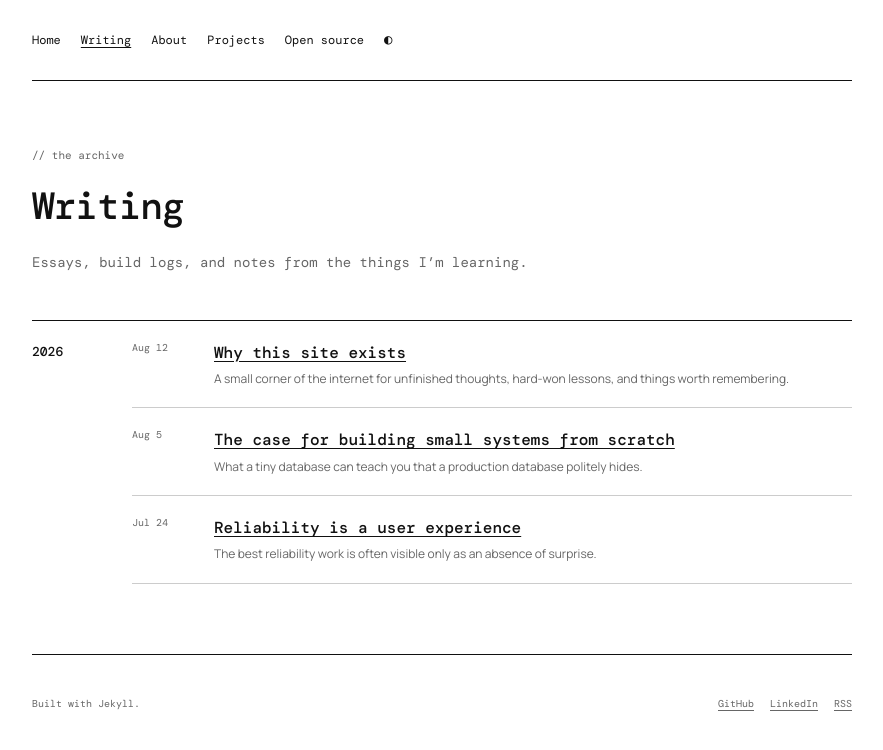
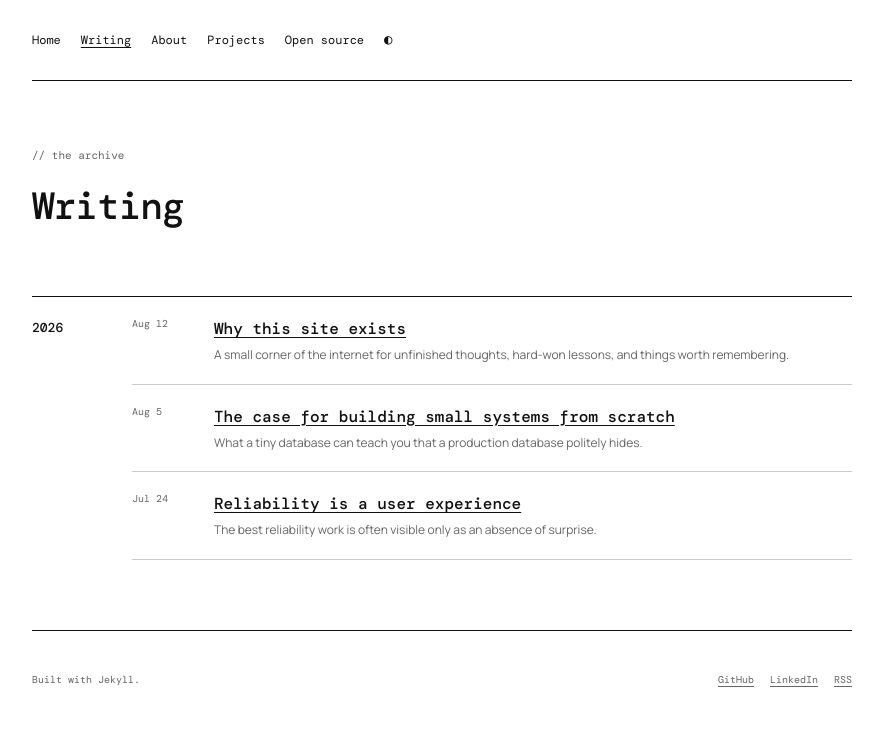
Before and after one commit to vichekaoeun/vichekaoeun.github.io, a Jekyll site: the page built from writing.md, in a window 1280 px wide. Shown: the top 750 px of the page, without its empty margins (198-1081 px from the left). Built offline with Jekyll 4.4.1, drawn with Linux system fonts in a browser that asks for light colours.

Commit message:
Remove page introduction descriptions

```diff
--- a/writing.md
+++ b/writing.md
@@ -7,7 +7,6 @@ description: "Essays, field notes, and observations from Vicheka Oeun."
 <header class="page-intro">
   <p class="eyebrow">The archive</p>
   <h1>Writing</h1>
-  <p>Essays, build logs, and notes from the things I’m learning.</p>
 </header>
 
 <div class="archive">
```
Also changed, not shown: projects.md (+0 -1 lines).
